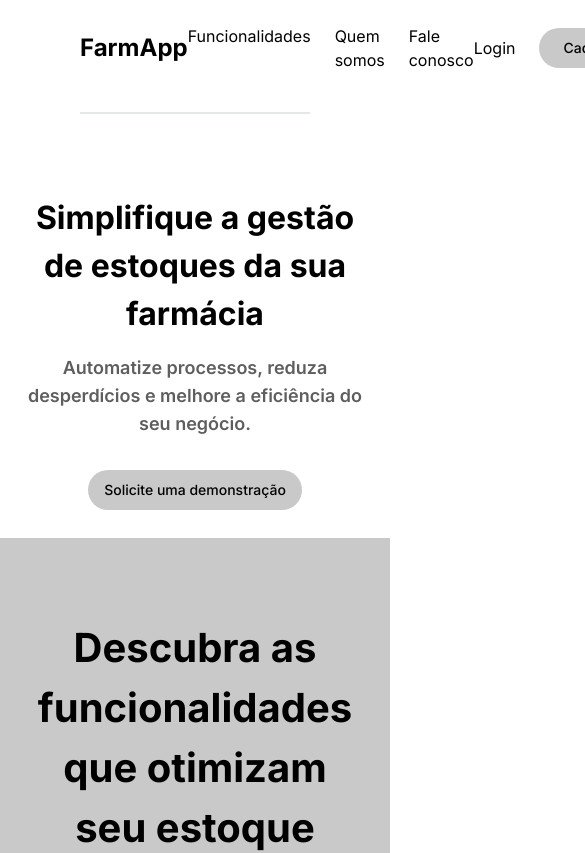
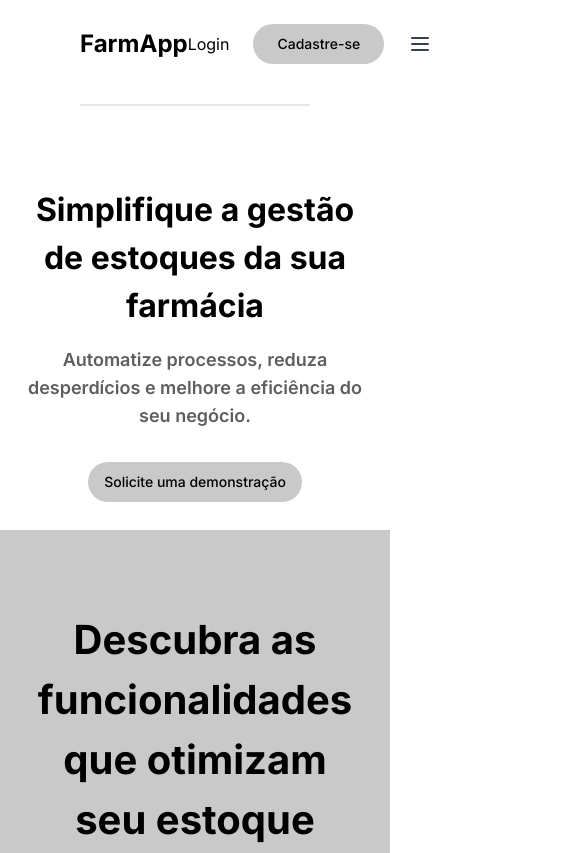
Before and after one commit to squadprata/farm-frontend, a Next.js app: page / in a window 390 px wide. Shown: the top 853 px of the page, 585 px wide, since content can reach past the window. Built offline with nearby package versions, Linux system fonts and the light colour scheme.

Commit message:
topbar responsive

```diff
--- a/src/components/header.tsx
+++ b/src/components/header.tsx
@@ -1,14 +1,24 @@
+"use client";
+
+import { useState } from "react";
 import Link from "next/link";
 import { Button } from "@/components/ui/button";
 
 export const Header = () => {
+  const [isOpen, setIsOpen] = useState(false);
+
+  const toggleMenu = () => {
+    setIsOpen(!isOpen);
+  };
+
   return (
     <header className="container mx-auto pt-6 px-20">
       <nav className="flex items-center justify-between pb-10 border-b-2">
         <Link className="font-bold text-2xl" href="/">
           FarmApp
         </Link>
-        <ul className="flex gap-6 justify-center flex-grow">
+        <div className="hidden lg:flex flex-grow justify-center gap-6">
+          <ul className="flex gap-6">
             <li>
               <Link href="/funcionalidades">Funcionalidades</Link>
             </li>
@@ -19,13 +29,48 @@ export const Header = () => {
               <Link href="/fale-conosco">Fale conosco</Link>
             </li>
           </ul>
+        </div>
         <div className="flex items-center gap-6">
           <Link href="/login">Login</Link>
           <Button className="rounded-full py-4 px-6 bg-customGray-400 hover:bg-customGray-900">
             <Link href="/cadastro">Cadastre-se</Link>
           </Button>
+          <button
+            onClick={toggleMenu}
+            className="lg:hidden text-gray-700 focus:outline-none"
+          >
+            <svg
+              className="w-6 h-6"
+              fill="none"
+              stroke="currentColor"
+              viewBox="0 0 24 24"
+              xmlns="http://www.w3.org/2000/svg"
+            >
+              <path
+                strokeLinecap="round"
+                strokeLinejoin="round"
+                strokeWidth="2"
+                d="M4 6h16M4 12h16M4 18h16"
+              ></path>
+            </svg>
+          </button>
         </div>
       </nav>
+      {isOpen && (
+        <div className="lg:hidden">
+          <ul className="flex flex-col gap-6 mt-4">
+            <li>
+              <Link href="/funcionalidades">Funcionalidades</Link>
+            </li>
+            <li>
+              <Link href="/quem-somos">Quem somos</Link>
+            </li>
+            <li>
+              <Link href="/fale-conosco">Fale conosco</Link>
+            </li>
+          </ul>
+        </div>
+      )}
     </header>
   );
 };
```
Lines whose indentation alone changed are shown as unchanged.
